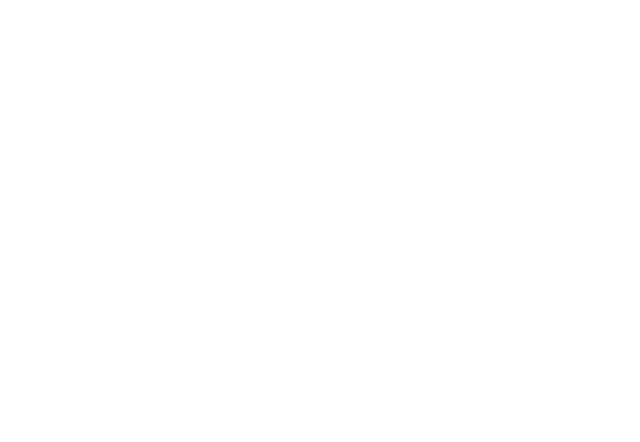
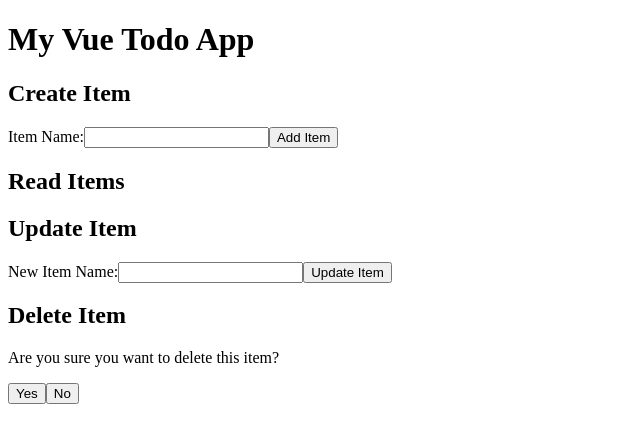
Before and after one commit to Thatgirl9/Todo-App-Vue, a Vue app in the folder my-vue-todo-app/: page / in a window 1280 px wide. Shown: the top 442 px of the page, without its empty margins (0-640 px from the left). Built offline with nearby package versions, Linux system fonts and the light colour scheme.

Commit message:
Created CRUD Operations

```diff
--- a/my-vue-todo-app/src/App.vue
+++ b/my-vue-todo-app/src/App.vue
@@ -1,7 +1,46 @@
-<script setup></script>
+<script>
+import Create from "./components/Create.vue";
+import Delete from "./components/Delete.vue";
+import Read from "./components/Read.vue";
+import Update from "./components/Update.vue";
+
+export default {
+  name: "App",
+  components: {
+    Create,
+    Read,
+    Update,
+    Delete,
+  },
+  data() {
+    return {
+      items: [],
+      isEditing: false,
+      isDeleting: false,
+      selectedItemIndex: null,
+    };
+  },
+
+  methods: {
+    addItem(newItemName) {
+      this.items.push(newItemName);
+    },
+    editItem(index) {
+      this.isEditing = true;
+      this.selectedItemIndex = index;
+    },
+  },
+};
+</script>
 
 <template>
-  <div></div>
+  <div>
+    <h1>My Vue Todo App</h1>
+    <Create />
+    <Read />
+    <Update />
+    <Delete />
+  </div>
 </template>
 
 <style scoped></style>
--- /dev/null
+++ b/my-vue-todo-app/src/components/Create.vue
@@ -0,0 +1,31 @@
+<script>
+export default {
+  name: "Create",
+  data() {
+    return {
+      newItemName: "",
+    };
+  },
+
+  methods: {
+    addItem() {
+      this.$emit("add", this.newItemName);
+      this.newItemName = "";
+    },
+  },
+};
+</script>
+
+<!-- Create Todo Operation -->
+<template>
+  <div>
+    <h2>Create Item</h2>
+    <form>
+      <label for="itemName">Item Name:</label>
+      <input type="text" required v-model="newItemName" />
+      <button type="submit">Add Item</button>
+    </form>
+  </div>
+</template>
+
+<style scoped></style>
--- /dev/null
+++ b/my-vue-todo-app/src/components/Delete.vue
@@ -0,0 +1,24 @@
+<template>
+  <div>
+    <h2>Delete Item</h2>
+    <p>Are you sure you want to delete this item?</p>
+    <button @click="confirmDelete">Yes</button>
+    <button @click="cancelDelete">No</button>
+  </div>
+</template>
+
+<script>
+export default {
+  name: "Delete",
+  methods: {
+    confirmDelete() {
+      this.$emit("confirm");
+    },
+    cancelDelete() {
+      this.$emit("cancel");
+    },
+  },
+};
+</script>
+
+<style scoped></style>
--- a/my-vue-todo-app/src/components/HelloWorld.vue
+++ /dev/null
@@ -1,5 +0,0 @@
-<script setup></script>
-
-<template></template>
-
-<style scoped></style>
--- /dev/null
+++ b/my-vue-todo-app/src/components/Read.vue
@@ -0,0 +1,37 @@
+<template>
+  <!-- Read Item Operation -->
+  <div>
+    <h2>Read Items</h2>
+    <ul>
+      <li v-for="(item, index) in items" :key="index">
+        {{ item }}
+        <button @click="editItem(index)">Edit</button>
+        <button @click="deleteItem(index)">Delete</button>
+      </li>
+    </ul>
+  </div>
+</template>
+
+<script>
+export default {
+  name: "Read",
+
+  props: {
+    // items: {
+    //   type: Array,
+    //   required: true,
+    // },
+    items: Array,
+  },
+  methods: {
+    editItem(index) {
+      this.$emit("edit", index);
+    },
+    deleteItem(index) {
+      this.$emit("delete", index);
+    },
+  },
+};
+</script>
+
+<style scoped></style>
--- /dev/null
+++ b/my-vue-todo-app/src/components/Update.vue
@@ -0,0 +1,30 @@
+<template>
+  <div>
+    <h2>Update Item</h2>
+    <form @submit.prevent="updateItem">
+      <label for="itemName">New Item Name:</label>
+      <input type="text" v-model="updatedItemName" required />
+      <button type="submit">Update Item</button>
+    </form>
+  </div>
+</template>
+
+<script>
+export default {
+  name: "Update",
+  data() {
+    return {
+      updatedItemName: "",
+    };
+  },
+
+  methods: {
+    updateItem() {
+      this.$emit("update", this.updatedItemName);
+      this.updatedItemName = "";
+    },
+  },
+};
+</script>
+
+<style scoped></style>
```
